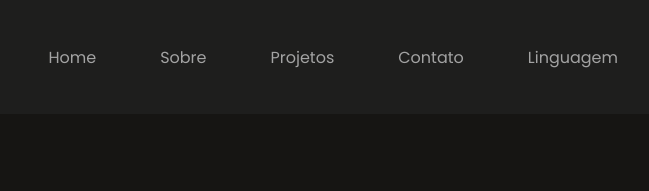
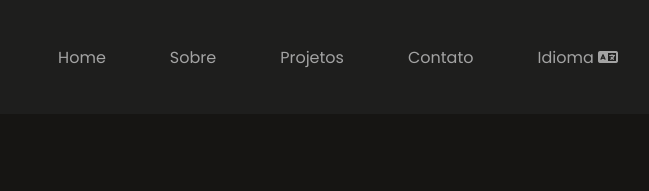
Before and after one commit to matheusmrqs4/matheusmarques-portfolio, a plain HTML site: page index.html in a window 1280 px wide. Shown: the top 191 px of the page, 456-1105 px from the left. Drawn offline with nearby package versions, Linux system fonts and the light colour scheme.

Commit message:
feat: update language system

```diff
--- a/index.html
+++ b/index.html
@@ -25,7 +25,7 @@
           <li><a href="#project">Projetos</a></li>
           <li><a href="#contact">Contato</a></li>
           <li class="dropdown">
-              <a class="nav-lang" id="translate-button">Linguagem</i></a>
+              <a class="nav-lang" id="translate-button">Idioma <i class="fas fa-language"></i></a>
               <div class="dropdown-content">
                 <a href="#" id="translate-pt">Português</a>
                 <a href="#" id="translate-en">English</a>
```
